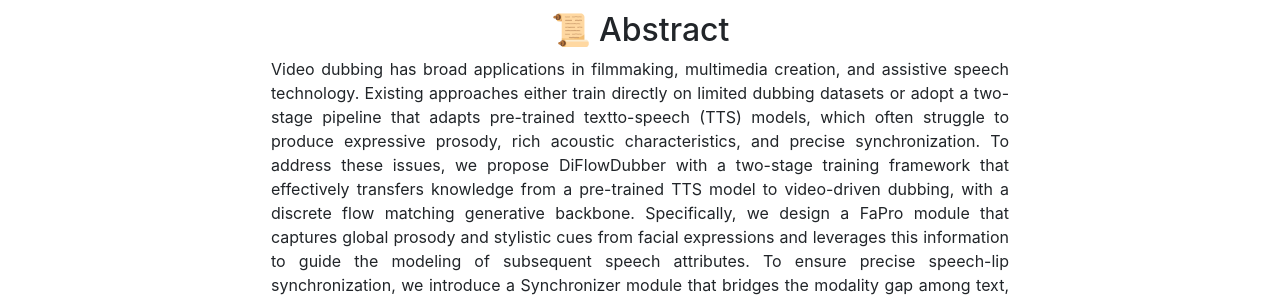
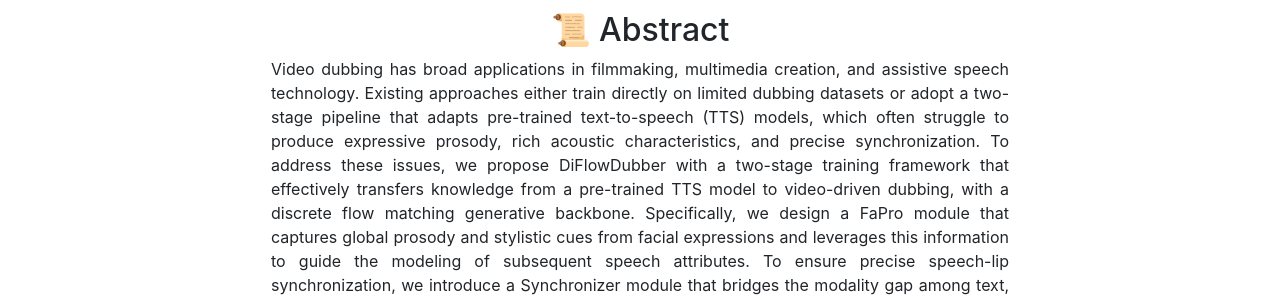
Before and after one commit to nngocson2002/nngocson2002.github.io, a Jekyll site: the page projects/diflowdubber/index.html, which Jekyll copies as it is, in a window 1280 px wide and 900 px high. Shown: the part 432-732 px from the top of the window. Built offline with Jekyll 4.4.1, drawn with Linux system fonts in a browser that asks for light colours; nearby versions of some CDN libraries; some of the changed text lies outside the part shown.

Commit message:
Update abstract

```diff
--- a/projects/diflowdubber/index.html
+++ b/projects/diflowdubber/index.html
@@ -713,7 +713,7 @@ td.gif {
             <div class="col-md-12">
                 <h2>📜 Abstract</h2>
                 <p style="text-align: justify;">
-                    Video dubbing has broad applications in filmmaking, multimedia creation, and assistive speech technology. Existing approaches either train directly on limited dubbing datasets or adopt a two-stage pipeline that adapts pre-trained textto-speech (TTS) models, which often struggle to produce expressive prosody, rich acoustic characteristics, and precise synchronization. To address these issues, we propose DiFlowDubber with a two-stage training framework that effectively transfers knowledge from a pre-trained TTS model to video-driven dubbing, with a discrete flow matching generative backbone. Specifically, we design a FaPro module that captures global prosody and stylistic cues from facial expressions and leverages this information to guide the modeling of subsequent speech attributes. To ensure precise speech-lip synchronization, we introduce a Synchronizer module that bridges the modality gap among text, video, and speech, thereby improving cross-modal alignment and generating speech that is temporally synchronized with lip movements. Experiments on two primary benchmark datasets demonstrate that DiFlowDubber outperforms previous methods across multiple metrics.
+                    Video dubbing has broad applications in filmmaking, multimedia creation, and assistive speech technology. Existing approaches either train directly on limited dubbing datasets or adopt a two-stage pipeline that adapts pre-trained text-to-speech (TTS) models, which often struggle to produce expressive prosody, rich acoustic characteristics, and precise synchronization. To address these issues, we propose DiFlowDubber with a two-stage training framework that effectively transfers knowledge from a pre-trained TTS model to video-driven dubbing, with a discrete flow matching generative backbone. Specifically, we design a FaPro module that captures global prosody and stylistic cues from facial expressions and leverages this information to guide the modeling of subsequent speech attributes. To ensure precise speech-lip synchronization, we introduce a Synchronizer module that bridges the modality gap among text, video, and speech, thereby improving cross-modal alignment and generating speech that is temporally synchronized with lip movements. Experiments on two primary benchmark datasets demonstrate that DiFlowDubber outperforms previous methods across multiple metrics.
                 </p>
 
             </div>
```
